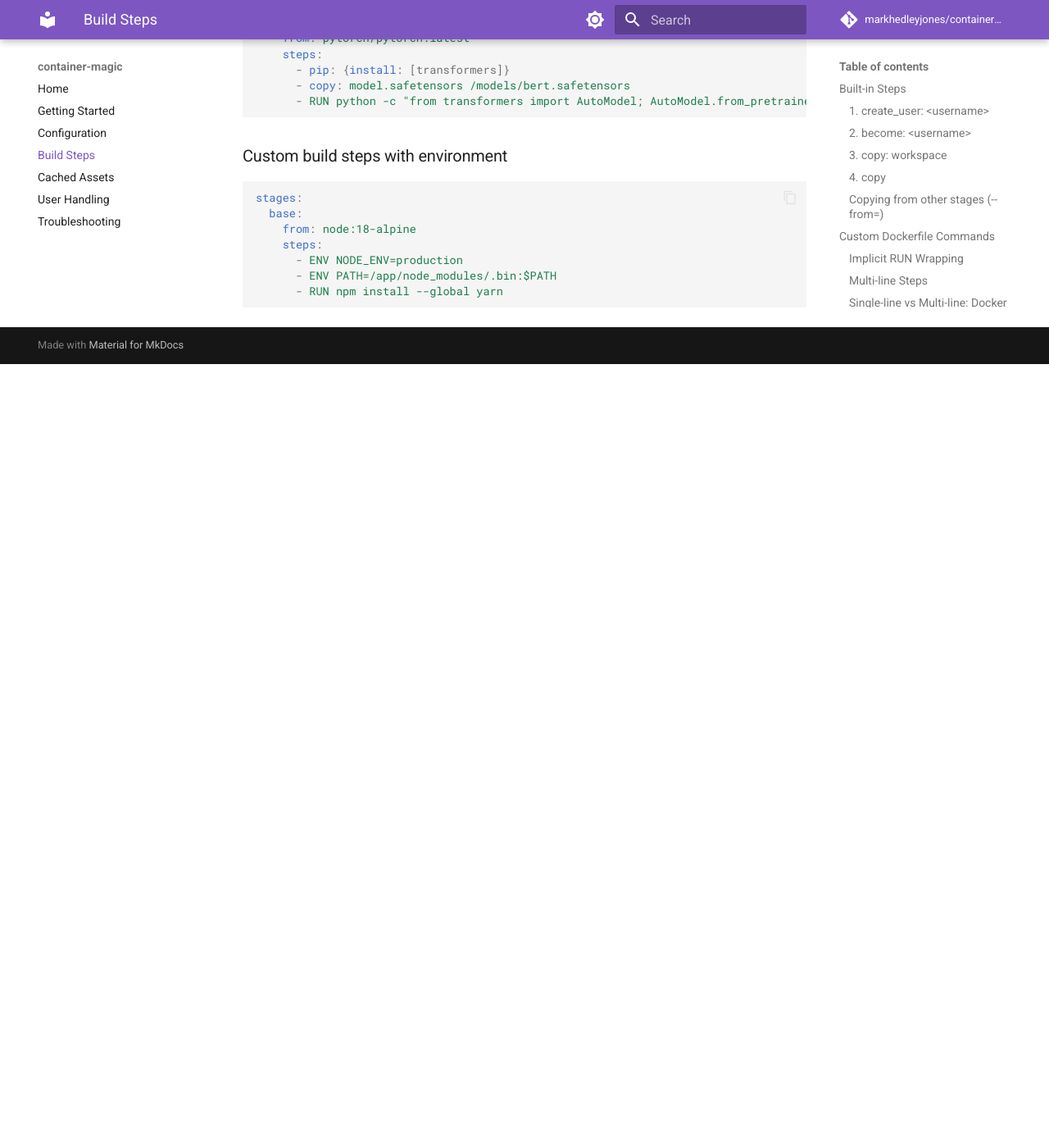
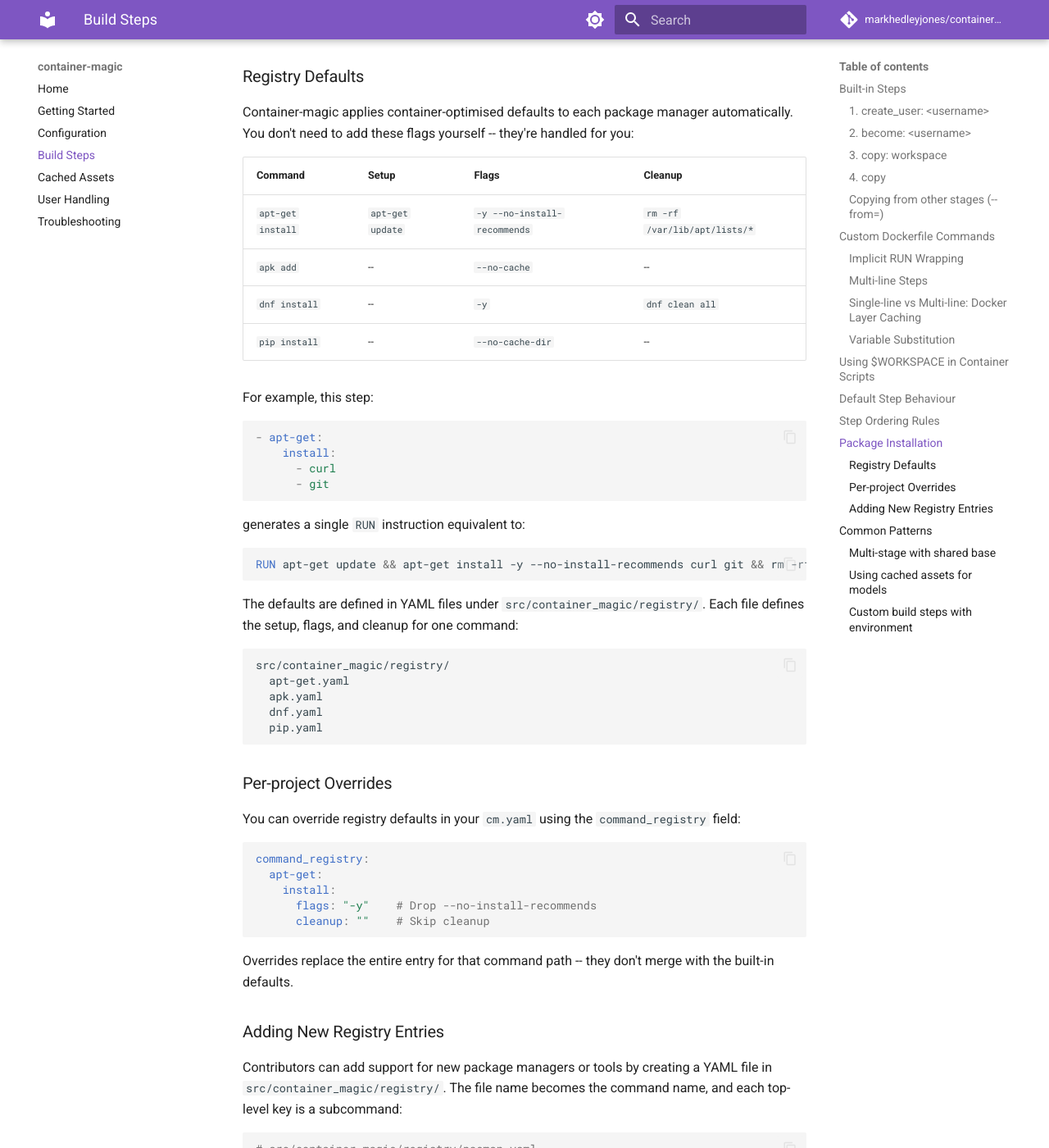
Before and after one commit to markhedleyjones/container-magic, an MkDocs documentation site: the page built from docs/build-steps.md, in a window 1280 px wide and 1400 px high, scrolled down 7913 px. Shown: the whole window at 82% size. Built offline with MkDocs 1.6.1 and Material for MkDocs 9.7.7, drawn with Linux system fonts in a browser that asks for light colours; comment, search, counter and statistics services are not loaded; before the commit the page ends 8357 px from its top, so only the background shows below that; some of the changed text lies outside the part shown.

Commit message:
docs: expand package lists and document registry defaults
Use multi-line YAML lists for package installation examples
throughout the documentation for readability.

Add a Package Installation section to build-steps.md documenting
the container-optimised defaults applied by the command registry,
per-project overrides, and how contributors can add new entries.

````diff
--- a/docs/build-steps.md
+++ b/docs/build-steps.md
@@ -322,6 +325,110 @@
   - copy app /app
 ```
 
+## Package Installation
+
+Package managers can be used as structured steps. The command name determines which package manager is used:
+
+```yaml
+# Debian / Ubuntu
+steps:
+  - apt-get:
+      install:
+        - curl
+        - git
+
+# Alpine
+steps:
+  - apk:
+      add:
+        - curl
+        - git
+
+# Fedora / CentOS
+steps:
+  - dnf:
+      install:
+        - curl
+        - git
+
+# Python pip
+steps:
+  - pip:
+      install:
+        - requests
+        - numpy
+```
+
+### Registry Defaults
+
+Container-magic applies container-optimised defaults to each package manager automatically. You don't need to add these flags yourself -- they're handled for you:
+
+| Command | Setup | Flags | Cleanup |
+|---------|-------|-------|---------|
+| `apt-get install` | `apt-get update` | `-y --no-install-recommends` | `rm -rf /var/lib/apt/lists/*` |
+| `apk add` | -- | `--no-cache` | -- |
+| `dnf install` | -- | `-y` | `dnf clean all` |
+| `pip install` | -- | `--no-cache-dir` | -- |
+
+For example, this step:
+
+```yaml
+- apt-get:
+    install:
+      - curl
+      - git
+```
+
+generates a single `RUN` instruction equivalent to:
+
+```dockerfile
+RUN apt-get update && apt-get install -y --no-install-recommends curl git && rm -rf /var/lib/apt/lists/*
+```
+
+The defaults are defined in YAML files under `src/container_magic/registry/`. Each file defines the setup, flags, and cleanup for one command:
+
+```
+src/container_magic/registry/
+  apt-get.yaml
+  apk.yaml
+  dnf.yaml
+  pip.yaml
+```
+
+### Per-project Overrides
+
+You can override registry defaults in your `cm.yaml` using the `command_registry` field:
+
+```yaml
+command_registry:
+  apt-get:
+    install:
+      flags: "-y"    # Drop --no-install-recommends
+      cleanup: ""    # Skip cleanup
+```
+
+Overrides replace the entire entry for that command path -- they don't merge with the built-in defaults.
+
+### Adding New Registry Entries
+
+Contributors can add support for new package managers or tools by creating a YAML file in `src/container_magic/registry/`. The file name becomes the command name, and each top-level key is a subcommand:
+
+```yaml
+# src/container_magic/registry/pacman.yaml
+install:
+  setup: "pacman -Sy"
+  flags: "--noconfirm --needed"
+  cleanup: "pacman -Scc --noconfirm"
+```
+
+Each entry supports three optional fields:
+
+- `setup` -- command to run before the main command (e.g. updating the package index)
+- `flags` -- flags appended to the command line
+- `cleanup` -- command to run after the main command (e.g. clearing caches to reduce layer size)
+
+All three are combined into a single `RUN` instruction to keep the layer count down.
+
 ## Common Patterns
 
 ### Multi-stage with shared base
````
Also changed, not shown: other parts of docs/build-steps.md (+22 -6 lines), docs/cached-assets.md (+4 -1 lines), docs/configuration.md (+28 -8 lines), docs/getting-started.md (+18 -5 lines), docs/troubleshooting.md (+14 -4 lines).
